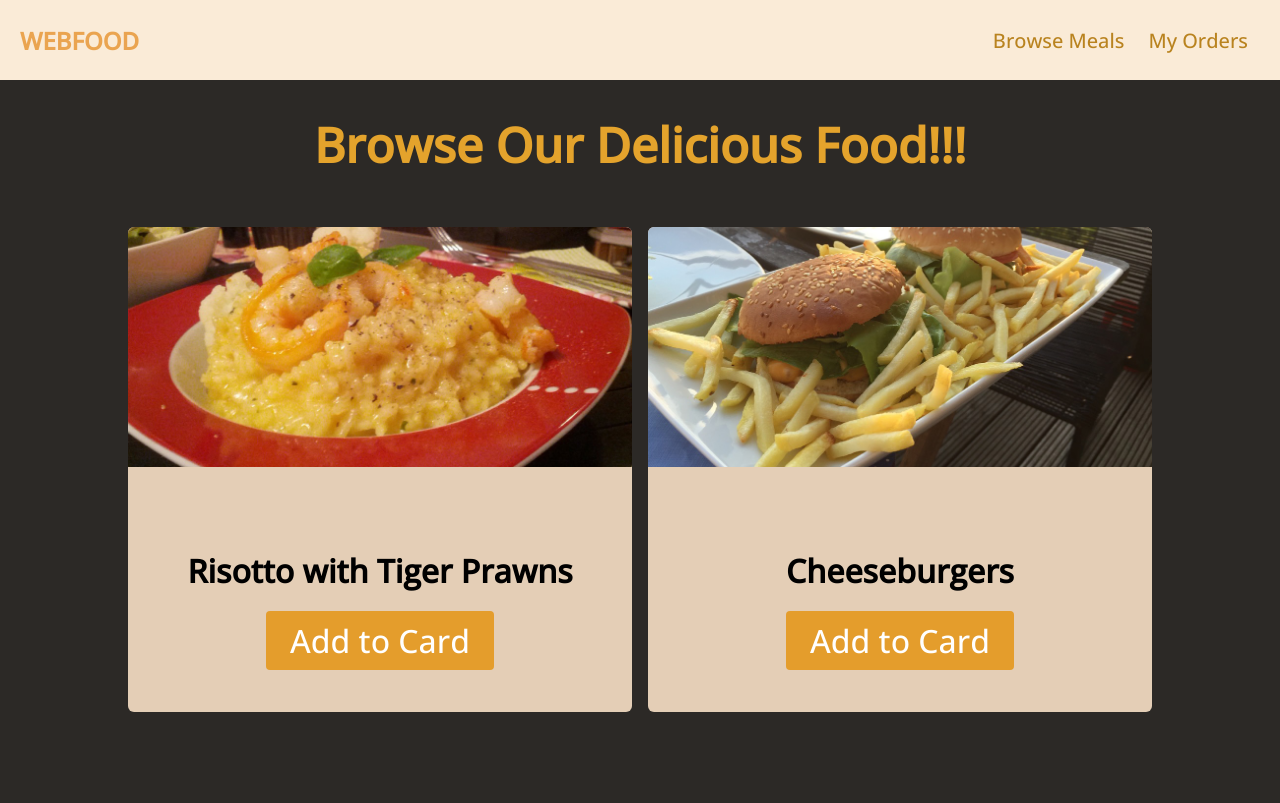
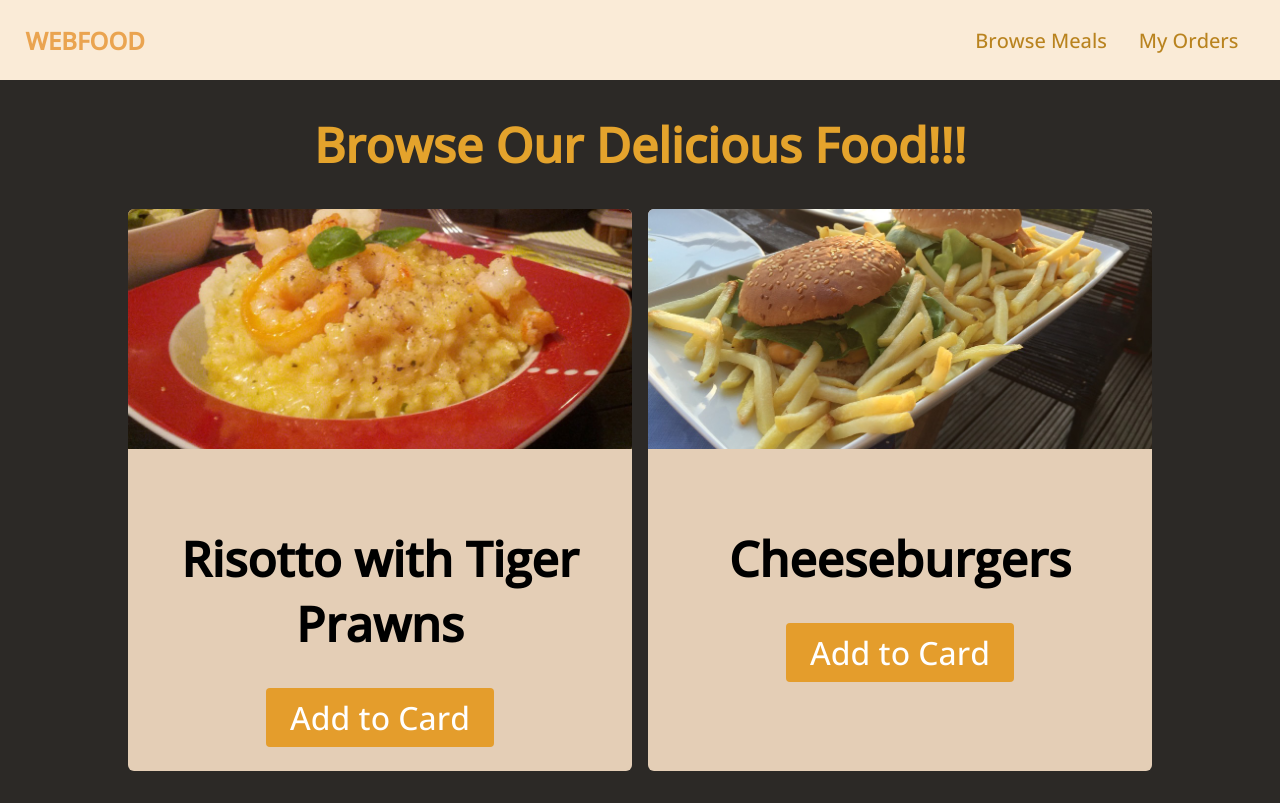
Before and after one commit to dtahmet/food_project, a plain HTML site: page index.html in a window 1280 px wide. Drawn offline with nearby package versions, Linux system fonts and the light colour scheme.

Commit message:
169.ders son2

```diff
--- a/style.css
+++ b/style.css
@@ -9,17 +9,17 @@ a{
 }
 
 #main-header{
-    height: 80px;
+    height: 5rem;
     display: flex;
     justify-content: space-between;
     align-items: center;
     background-color: antiquewhite;
-    padding: 0 20px;
+    padding: 0 2%;
 
 }
 
 #logo{
-    font-size: 24px;
+    font-size: 1.5rem;
     font-weight: bold;
     color: rgb(234, 164, 80);
     text-transform: uppercase;
@@ -34,12 +34,12 @@ a{
 }
 
 #main-header li{
-    margin: 0 12px;
+    margin: 0 1rem;
 }
 
 #main-header nav a {
     color: rgb(185, 131, 31);
-    font-size: 20px;
+    font-size: 1.25rem;
 }
 
 #main-header nav a:hover {
@@ -50,28 +50,29 @@ a{
 main h1 {
     text-align: center;
     color: rgb(228, 163, 44);
-    font-size:48px;
+    font-size: 3rem;
 
 }
 
 #latest-products {
     width: 80%;
-    margin: 50px auto;
+    margin: 2rem auto;
 
 }
 
 #latest-products ul {
     display: grid;
     grid-template-columns: 1fr 1fr;
-    gap: 16px;
+    gap: 1rem;
     margin: 0;
     padding: 0;
+    list-style: none;
 }
 
 
 
 .food-items img{
-    height: 240px;
+    height: 15rem;
     width: 100%;
     object-fit: cover;
 
@@ -80,31 +81,27 @@ main h1 {
 
 .food-items {
     background-color: rgb(228, 206, 182);
-    border-radius: 6px ;
+    border-radius: 6px ; /*bunu değiştirme*/
     overflow: hidden;
+
 
 }
 
 .food-item-content{
     /*padding: 16px;*/
-    padding: 10%;
+    padding: 2rem;
     text-align: center;
     font-size: 2em;
 
 
 }
 
-h2{
-    /*font-size: 200%; em ve % birbirinin aynısı*/
-    /*font-size: 2em;*/
-    font-size: 2rem;
-}
 
 .btn{
     background-color: rgb(228, 157, 44);
     color: white;
     border-radius: 4px;
-    padding: 8px 24px;
+    padding: 0.5rem 1.5rem;
 
 }
 
```
Also changed, not shown: 1 other file.
